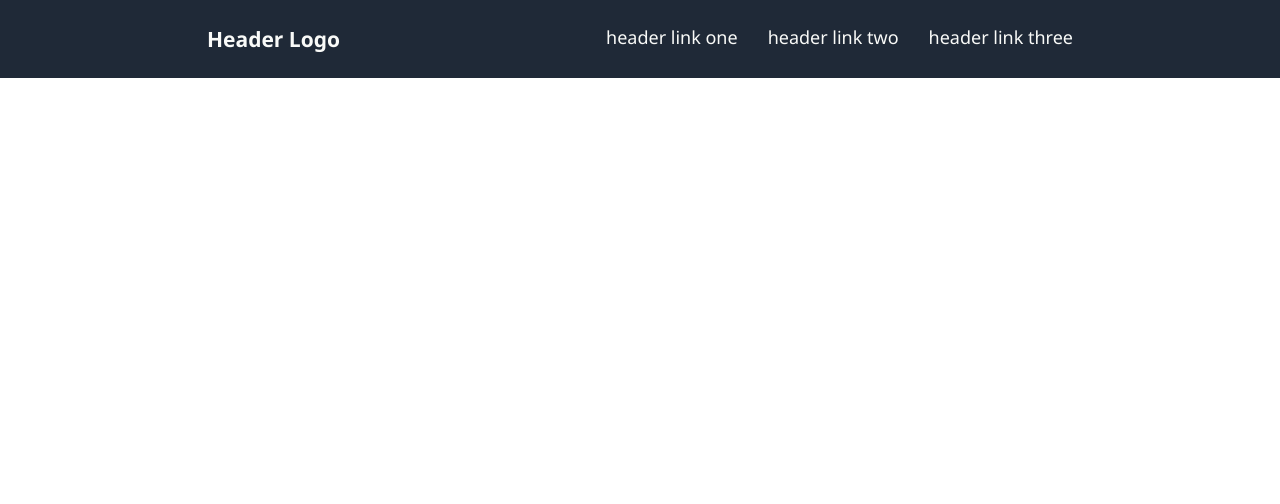
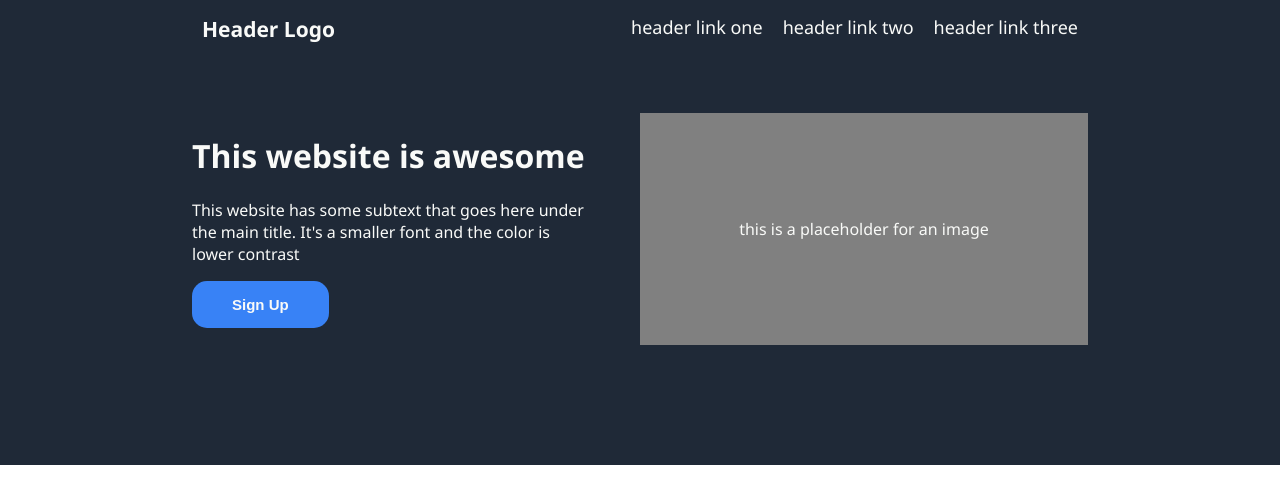
Before and after one commit to nachito131/odin-landing-page, a plain HTML site: page index.html in a window 1280 px wide. Drawn offline with Linux system fonts and the light colour scheme.

Commit message:
Add hero

```diff
--- a/index.html
+++ b/index.html
@@ -19,6 +19,18 @@
         </header>
     </div>
 
+    <div class="hero">
+        <div class="side-left">
+            <h1>This website is awesome</h1>
+            <p>This website has some subtext that goes here under the main title. It's a smaller font and the color is
+                lower contrast</p>
+            <button>Sign Up</button>
+        </div>
+        <div class="side-right">
+            <p>this is a placeholder for an image</p>
+        </div>
+    </div>
+
 </body>
 
 </html>
--- a/style.css
+++ b/style.css
@@ -1,3 +1,9 @@
+*,
+*::before,
+*::after {
+	box-sizing: border-box;
+}
+
 body {
 	margin: 0;
 	font-family: "Segoe UI", Tahoma, Geneva, Verdana, sans-serif;
@@ -10,9 +16,8 @@ header {
 	background-color: #1f2937;
 	color: #f9faf8;
 }
-
 header p {
-	margin: 10px 15px;
+	margin: 0 10px;
 }
 
 .logo {
@@ -20,3 +25,36 @@ header p {
 	font-weight: bold;
 	font-size: 21px;
 }
+
+.hero {
+	background-color: #1f2937;
+	color: #f9faf8;
+	padding: 55px 15% 120px;
+	display: flex;
+}
+
+.side-left {
+	width: 50%;
+	padding-right: 55px;
+}
+.side-right {
+	background-color: gray;
+	text-align: center;
+	width: 50%;
+}
+.side-right p {
+	display: flex;
+	justify-content: center;
+	align-items: center;
+	height: 200px;
+}
+
+button {
+	background-color: #3882f6;
+	padding: 15px 40px;
+	border-radius: 15px;
+	border-style: none;
+	color: #f9faf8;
+	font-size: 15px;
+	font-weight: bold;
+}
```
